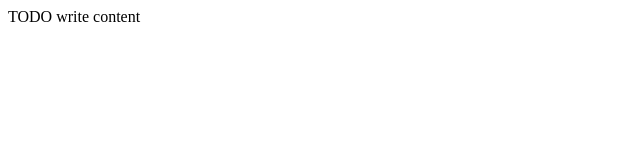
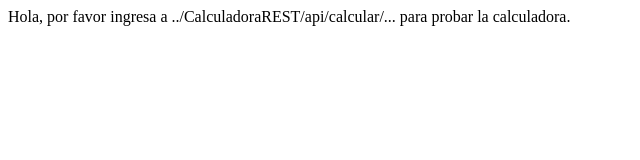
Before and after one commit to Yeselin/MVA, a plain HTML site: page CalculadoraREST/web/index.html in a window 1280 px wide. Shown: the whole page, without its empty margins (0-640 px from the left). Drawn offline with Linux system fonts and the light colour scheme.

Commit message:
index actualizado

```diff
--- a/CalculadoraREST/web/index.html
+++ b/CalculadoraREST/web/index.html
@@ -6,11 +6,11 @@ and open the template in the editor.
 -->
 <html>
     <head>
-        <title>TODO supply a title</title>
+        <title>Calculator by Yeselin</title>
         <meta charset="UTF-8">
         <meta name="viewport" content="width=device-width, initial-scale=1.0">
     </head>
     <body>
-        <div>TODO write content</div>
+        <div> Hola, por favor ingresa a ../CalculadoraREST/api/calcular/... para probar la calculadora. </div>
     </body>
 </html>
```
